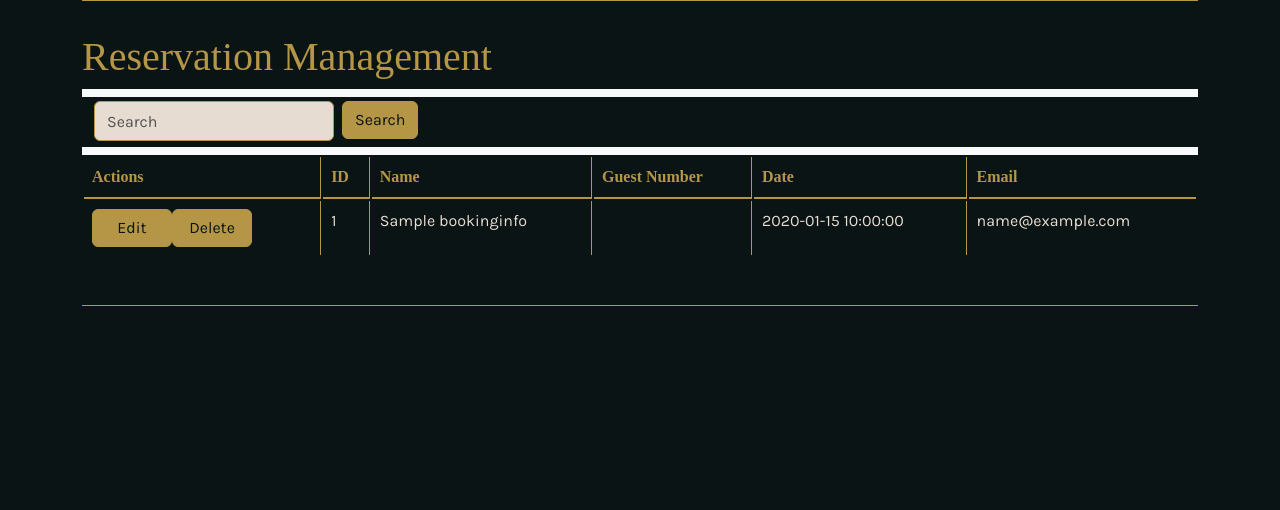
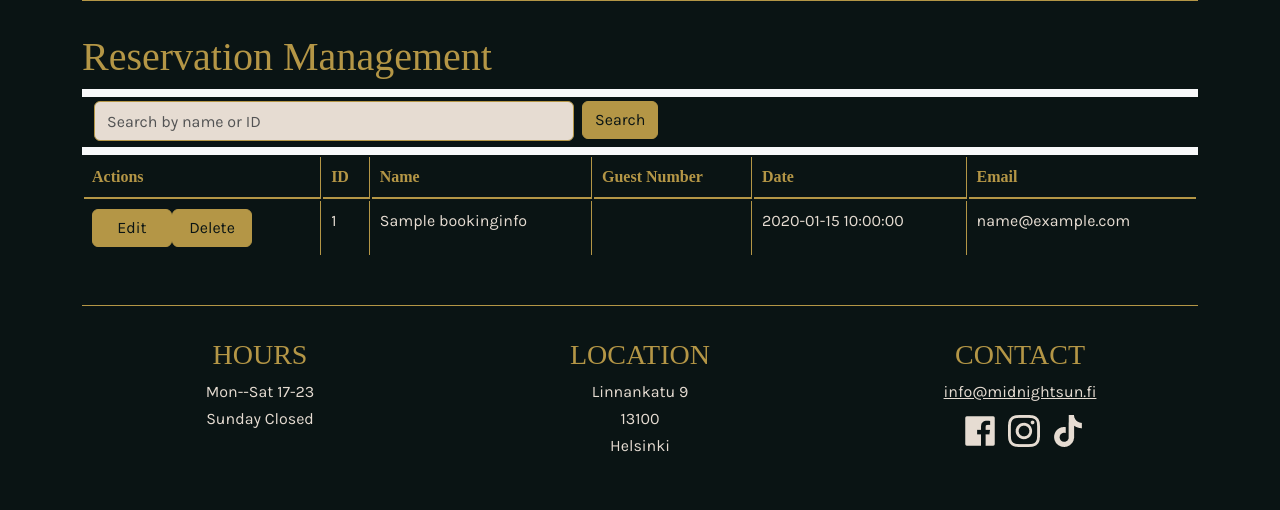
Before and after one commit to DanielF2002/PHP_team18, a PHP site: page /PHP_team18/adminReservation.php in a window 1280 px wide. Shown: the part 186-696 px from the top of the page. Run offline with PHP 8.4, Linux system fonts and the light colour scheme; tables that the repository leaves empty or names only in its code hold one stand-in row (values such as "Sample post"); data that the repository does not hold is empty; some web fonts are replaced.

Commit message:
search feature added

```diff
--- a/adminReservation.php
+++ b/adminReservation.php
@@ -7,9 +7,9 @@ include "layout/header.php"; ?>
         <h1>Reservation Management</h1>
         <div class="navbar bg-body-tertiary">
             <div class="container-fluid" id="searchbar">
-                <form class="d-flex" role="search">
-                    <input class="form-control me-2" type="search" placeholder="Search" aria-label="Search" id="search">
-                    <button class="btn btn-outline-success" id="searchButton" type="submit">Search</button>
+                <form id="searchForm" class="d-flex" role="search">
+                    <input class="form-control me-2" name="searchText" type="search" placeholder="Search by name or ID" aria-label="Search" id="searchText">
+                    <button class="btn btn-outline-success" name="search_button" id="searchButton" type="submit">Search</button>
                 </form>
             </div>
         </div>
@@ -42,7 +42,18 @@ include "layout/header.php"; ?>
                     }
                 }
 
+
                 $sql = "SELECT * FROM jinLu_bookinginfo";
+
+                if ($_SERVER["REQUEST_METHOD"] == "GET") {
+                    if (isset($_GET['search_button'])) {
+                        $searchValue = $_GET["searchText"];
+                        $sql = "SELECT * FROM jinLu_bookinginfo WHERE name LIKE '%$searchValue%' OR id= '$searchValue'";
+                    }
+                }
+
+
+
                 $result = $conn->query($sql);
                 if ($result->num_rows > 0) {
                     while($row = $result->fetch_assoc()) {
@@ -73,10 +84,39 @@ include "layout/header.php"; ?>
                 } else {
                     echo "0 results";
                 }
-                $conn->close();
+            $conn->close();
             ?>
         </tbody>
     </table>
 </main>
+<footer class="row text-center">
+        <div class="col-12 col-lg-4">
+            <h3>HOURS</h3>
+            <p>Mon--Sat 17-23</p>
+            <p>Sunday Closed</p>
+        </div>
+        <div class="col-12 col-lg-4">
+            <h3>LOCATION</h3>
+            <p>Linnankatu 9</p>
+            <p>13100</p>
+            <p>Helsinki</p>
+        </div>
+        <div class="col-12 col-lg-4">
+            <h3>CONTACT</h3>
+            <p><a href="mailto:info@midnightsun.fi">info@midnightsun.fi</a></p>
+            <div id="social-media">
+                <a href="https://www.facebook.com" target="_blank"><img src="layout/images/facebook.png"
+                        alt="facebook logo" /></a>
+                <a href="https://www.instagram.com/" target="_blank"><img src="layout/images/instagram.png"
+                        alt="instagram logo" /></a>
+                <a href="https://www.tiktok.com" target="_blank"><img src="layout/images/tiktok.png"
+                        alt="tiktok logo" /></a>
+            </div>
+        </div>
+    </footer>
+</div>
+    <script src="https://cdn.jsdelivr.net/npm/bootstrap@5.3.2/dist/js/bootstrap.bundle.min.js"
+        integrity="sha384-C6RzsynM9kWDrMNeT87bh95OGNyZPhcTNXj1NW7RuBCsyN/o0jlpcV8Qyq46cDfL"
+        crossorigin="anonymous"></script>
 </body>
 </html>
--- a/layout/css/reservation.css
+++ b/layout/css/reservation.css
@@ -21,10 +21,11 @@
 }
 
 
-#search{
-    width: 15rem;
+#searchText{
+    width: 30rem;
     height: 2.5rem;
     align-items: center;
+    margin-top: 0.25rem;
 }
 
 
--- a/reservation.js
+++ b/reservation.js
@@ -1,3 +1,4 @@
+// reservation form validation and submission
 function formValidation(){
     event.preventDefault();
     console.log("Form submitted");
@@ -39,12 +40,13 @@ function formValidation(){
     .then(response => response.json())
     .then (data => {
         if(data.status === "success"){
-        alert(data.message);
+        alert(data.message + " We will contact you one day before your appoinment!" );
         window.location.href = refreshUrl;}
     })
     .catch((error) => {
         console.error('Error:', error);
     });
 }
+
 var form = document.getElementById('reservationForm');
 form.addEventListener('submit', formValidation);
```
